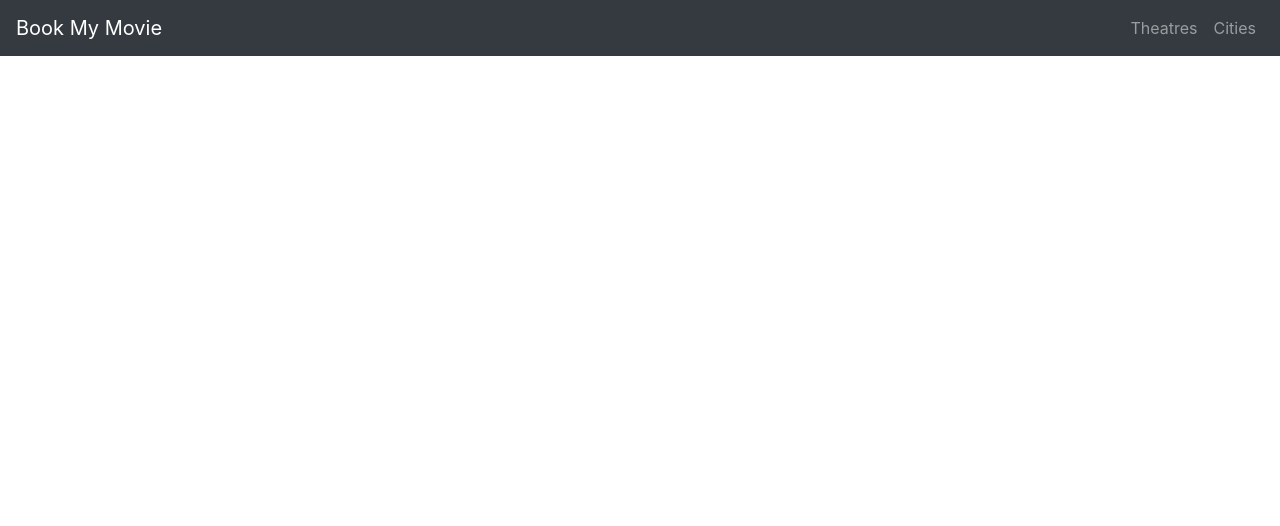
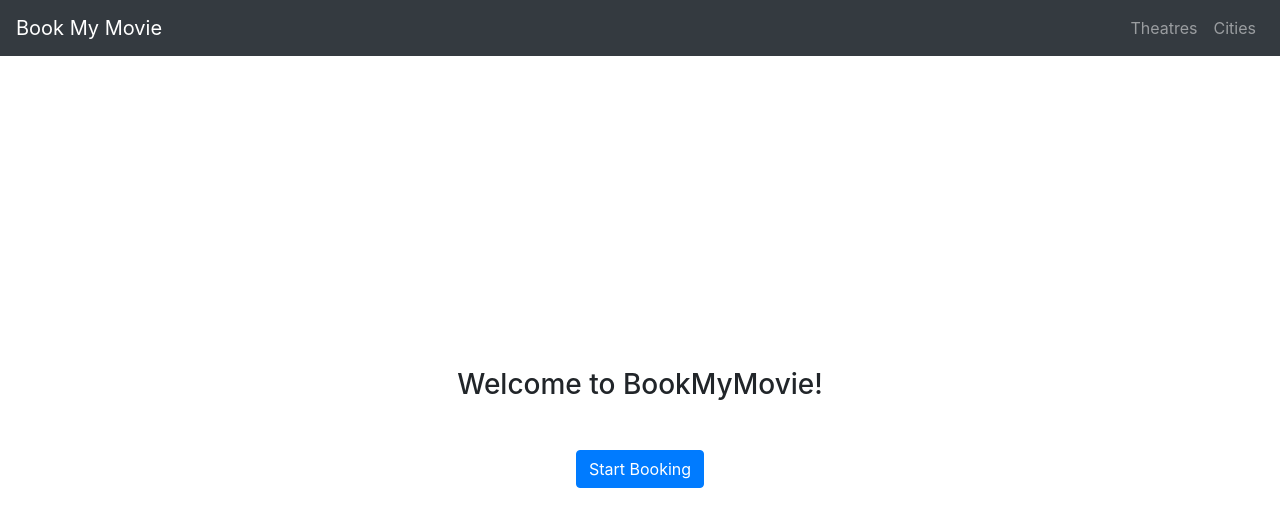
Before and after one commit to sumanth-31/BookMyMovie_Front-End, a Next.js app: page / in a window 1280 px wide. Shown: the top 526 px of the page. Built offline with nearby package versions, Linux system fonts and the light colour scheme.

Commit message:
Finishing Touch

```diff
--- a/Components/ObjectDropDown/index.tsx
+++ b/Components/ObjectDropDown/index.tsx
@@ -1,8 +1,6 @@
 import React from "react";
 import { IDropDownComponentProps } from "@Props/index";
-import { ICityModel, IOwnerModel } from "@Interfaces/Models";
 import Link from "next/link";
-import { CLIENT_URLS } from "@Constants/index";
 export const ObjectDropDown = (props: IDropDownComponentProps) => {
 	const optionChange = (event: React.ChangeEvent<HTMLSelectElement>) => {
 		props.onSelect(parseInt(event.target.value));
--- /dev/null
+++ b/Interfaces/Props/PageProps/TheatreProps.d.ts
@@ -0,0 +1,5 @@
+import { ITheatreModel } from "@Interfaces/Models";
+
+export interface ITheatreProps {
+	theatres: ITheatreModel[];
+}
--- a/Interfaces/Props/PageProps/index.ts
+++ b/Interfaces/Props/PageProps/index.ts
@@ -2,3 +2,4 @@ export * from "./register";
 export * from "./TheatreSlugProps";
 export * from "./CitiesProps";
 export * from "./CitySlugProps";
+export * from "./TheatreProps";
--- a/pages/cities/[cityIdSlug]/movies/index.tsx
+++ b/pages/cities/[cityIdSlug]/movies/index.tsx
@@ -1,5 +1,4 @@
 import React from "react";
-import Link from "next/link";
 import { NextPage } from "next";
 import {
 	ICitySlugProps,
--- a/pages/index.tsx
+++ b/pages/index.tsx
@@ -1,11 +1,18 @@
-import { loadComponents } from "next/dist/next-server/server/load-components";
 import React, { Component } from "react";
 import { Navbar } from "@Components/Navbar";
+import Link from "next/link";
+import { CLIENT_URLS } from "@Constants/index";
 class Home extends Component {
 	render() {
 		return (
-			<div>
-				<Navbar></Navbar>
+			<div className="d-flex flex-column vh-100">
+				<Navbar />
+				<div className="d-flex flex-column justify-content-center align-items-center flex-grow-1">
+					<h3 className="mb-5">Welcome to BookMyMovie!</h3>
+					<Link href={CLIENT_URLS.theatres}>
+						<button className="btn btn-primary">Start Booking</button>
+					</Link>
+				</div>
 			</div>
 		);
 	}
--- a/pages/theatres/index.tsx
+++ b/pages/theatres/index.tsx
@@ -1,12 +1,12 @@
 import React, { Component } from "react";
 import { NextPageContext } from "next";
 import axios from "axios";
-import { IGetTheatresResponse } from "@Interfaces/index";
+import { ITheatreProps } from "@Interfaces/index";
 import { ITheatreModel } from "@Models/index";
 import { API_URLS, CLIENT_URLS } from "@Constants/index";
 import { Navbar, CardItem } from "@Components/index";
 import Link from "next/link";
-class Theatres extends Component<IGetTheatresResponse> {
+class Theatres extends Component<ITheatreProps> {
 	static async getInitialProps({ res }: NextPageContext) {
 		let theatres: ITheatreModel[] = [];
 		const theatreURL = API_URLS.buildUrl("theatresUrl");
@@ -14,7 +14,7 @@ class Theatres extends Component<IGetTheatresResponse> {
 			.get(theatreURL)
 			.then((res) => {
 				console.log(res);
-				const responseData: IGetTheatresResponse = res.data;
+				const responseData: ITheatreProps = res.data;
 				theatres = responseData.theatres;
 			})
 			.catch((err) => {
```
Also changed, not shown: pages/register/screen/index.tsx (+1 -7 lines), pages/dist/index.js, 1 other file (tests, documents, lock files or other folders).
